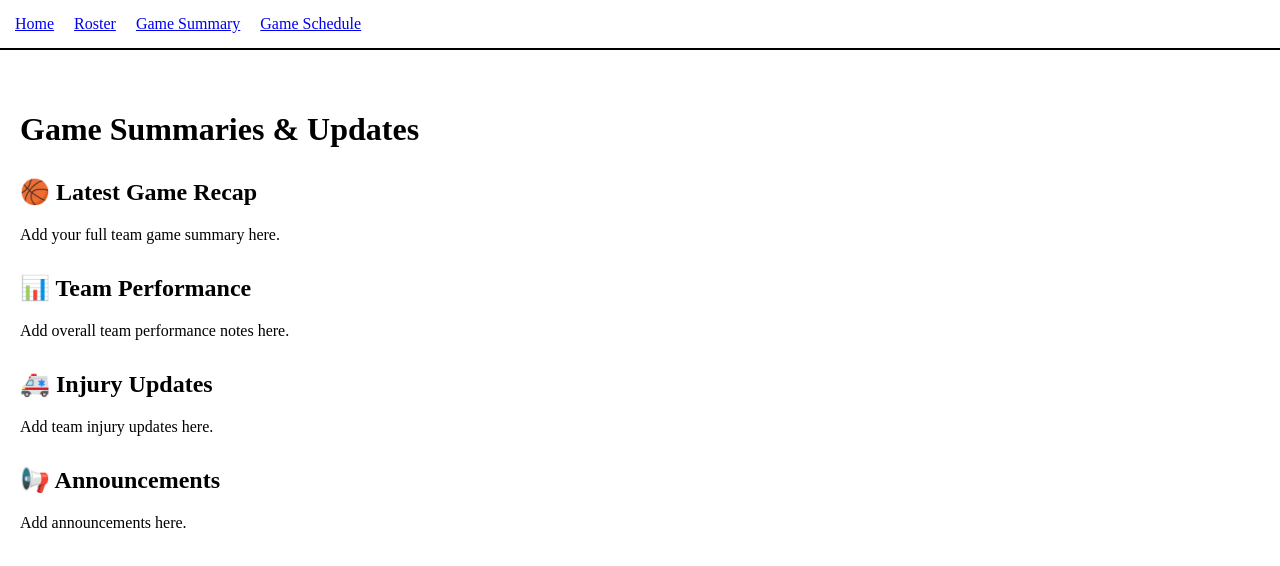
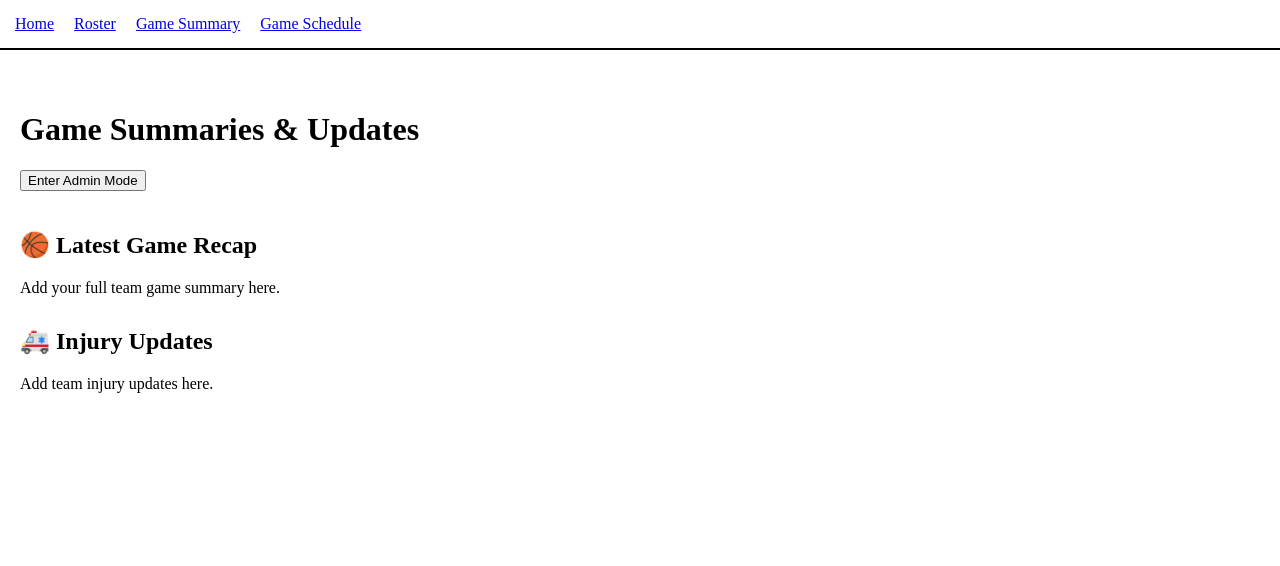
Before and after one commit to typicalryanb3-sys/ryan-basketball-app, a Next.js app: page /summary in a window 1280 px wide. Shown: the top 566 px of the page. Built offline with nearby package versions, Linux system fonts and the light colour scheme.

Commit message:
Update page.js

```diff
--- a/app/summary/page.js
+++ b/app/summary/page.js
@@ -1,34 +1,65 @@
+"use client";
+
+import { useState } from "react";
+
 export default function GameSummaryPage() {
+  const [adminMode, setAdminMode] = useState(false);
+  const [latestGame, setLatestGame] = useState("Add your full team game summary here.");
+  const [injuries, setInjuries] = useState("Add team injury updates here.");
+
+  const handleAdminLogin = () => {
+    const password = prompt("Enter admin password:");
+    if (password === "Harley123") {
+      setAdminMode(true);
+    } else {
+      alert("Incorrect password.");
+    }
+  };
+
   return (
     <div style={{ padding: 20 }}>
       <h1>Game Summaries & Updates</h1>
 
-      <section style={{ marginTop: 30 }}>
+      {!adminMode && (
+        <button onClick={handleAdminLogin} style={{ marginBottom: 20 }}>
+          Enter Admin Mode
+        </button>
+      )}
+
+      {adminMode && (
+        <p style={{ color: "green", marginBottom: 20 }}>
+          Admin Mode Active
+        </p>
+      )}
+
+      <section style={{ marginTop: 20 }}>
         <h2>🏀 Latest Game Recap</h2>
-        <p>
-          Add your full team game summary here.
-        </p>
-      </section>
 
-      <section style={{ marginTop: 30 }}>
-        <h2>📊 Team Performance</h2>
-        <p>
-          Add overall team performance notes here.
-        </p>
+        {adminMode ? (
+          <textarea
+            value={latestGame}
+            onChange={(e) => setLatestGame(e.target.value)}
+            rows={4}
+            style={{ width: "100%" }}
+          />
+        ) : (
+          <p>{latestGame}</p>
+        )}
       </section>
 
       <section style={{ marginTop: 30 }}>
         <h2>🚑 Injury Updates</h2>
-        <p>
-          Add team injury updates here.
-        </p>
-      </section>
 
-      <section style={{ marginTop: 30 }}>
-        <h2>📢 Announcements</h2>
-        <p>
-          Add announcements here.
-        </p>
+        {adminMode ? (
+          <textarea
+            value={injuries}
+            onChange={(e) => setInjuries(e.target.value)}
+            rows={3}
+            style={{ width: "100%" }}
+          />
+        ) : (
+          <p>{injuries}</p>
+        )}
       </section>
     </div>
   );
```
